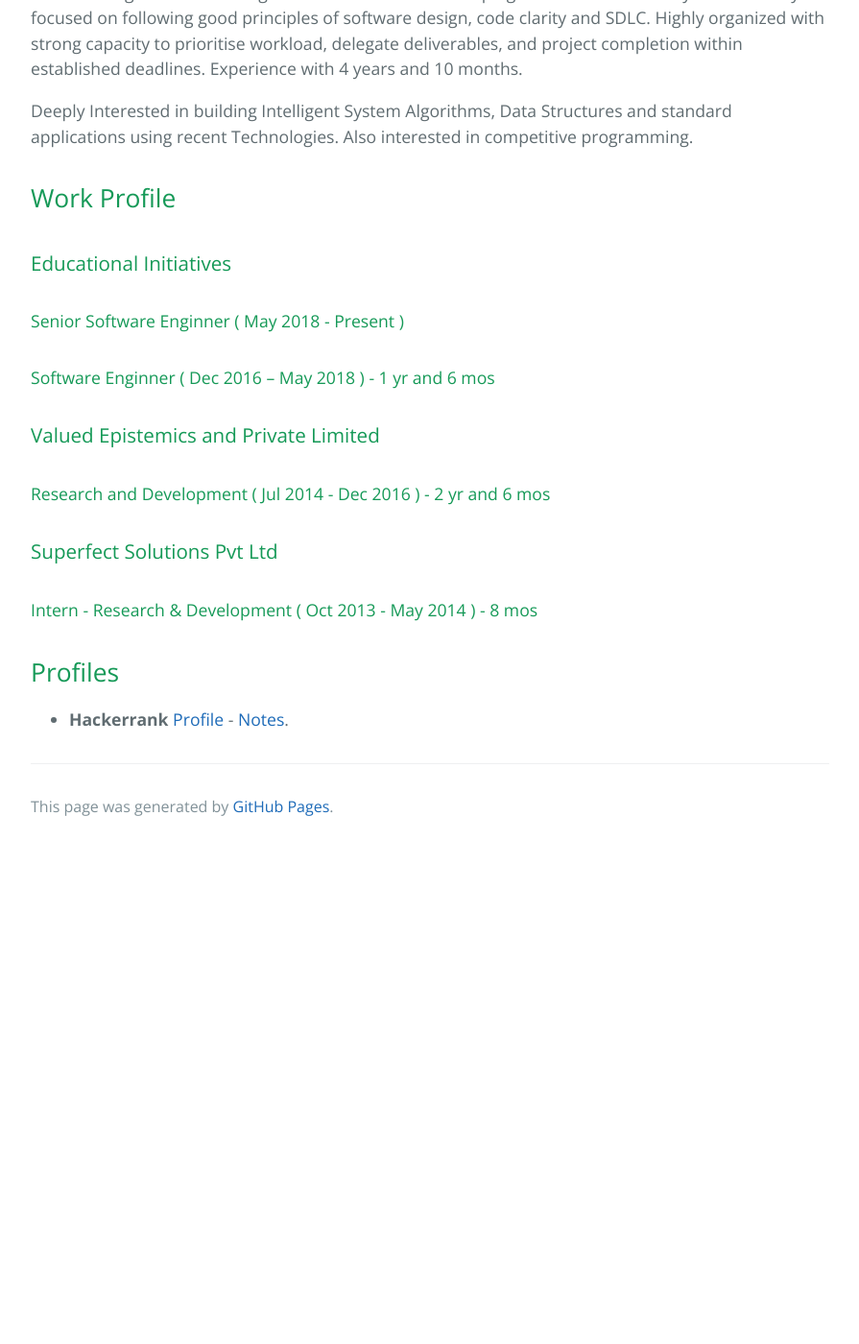
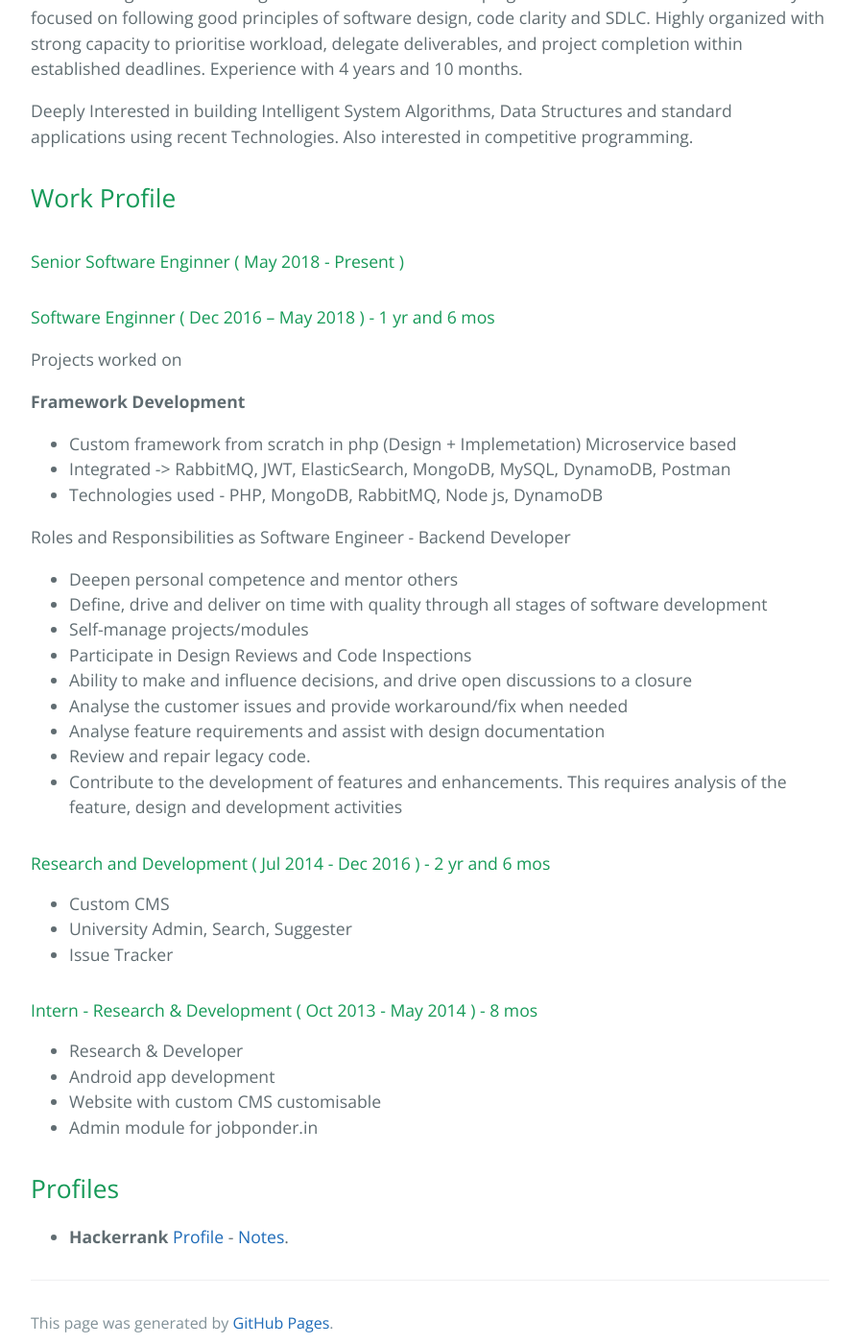
Before and after one commit to dhayalramk/dhayalramk.github.io, a Jekyll site: the page built from index.md, in a window 1280 px wide and 1400 px high, scrolled down 440 px. Shown: the whole window at 96% size, without its empty margins (192-1087 px from the left). Built offline with Jekyll 4.4.1, drawn with Linux system fonts in a browser that asks for light colours; our own code applies the rules of GitHub Pages for plain Markdown files; before the commit the page ends 1324 px from its top, so only the background shows below that.

Commit message:
Adding work profile

```diff
--- a/index.md
+++ b/index.md
@@ -13,19 +13,42 @@
 
 ## Work Profile
 
-###  Educational Initiatives
-
 #### Senior Software Enginner ( May 2018 - Present )
 
 #### Software Enginner ( Dec 2016 – May 2018 ) - 1 yr and 6 mos
 
-### Valued Epistemics and Private Limited
+Projects worked on
+
+**Framework Development**
+
+* Custom framework from scratch in php (Design + Implemetation) Microservice based
+* Integrated -> RabbitMQ, JWT, ElasticSearch, MongoDB, MySQL, DynamoDB, Postman
+* Technologies used - PHP, MongoDB, RabbitMQ, Node js, DynamoDB
+
+Roles and Responsibilities as Software Engineer - Backend Developer
+
+* Deepen personal competence and mentor others
+* Define, drive and deliver on time with quality through all stages of software development
+* Self-manage projects/modules
+* Participate in Design Reviews and Code Inspections
+* Ability to make and influence decisions, and drive open discussions to a closure
+* Analyse the customer issues and provide workaround/fix when needed
+* Analyse feature requirements and assist with design documentation
+* Review and repair legacy code.
+* Contribute to the development of features and enhancements. This requires analysis of the feature, design and development activities
 
 #### Research and Development ( Jul 2014 - Dec 2016 ) - 2 yr and 6 mos
 
-### Superfect Solutions Pvt Ltd
+* Custom CMS
+* University Admin, Search, Suggester
+* Issue Tracker
 
 #### Intern - Research & Development ( Oct 2013 - May 2014 ) - 8 mos
+
+* Research & Developer
+* Android app development
+* Website with custom CMS customisable
+* Admin module for jobponder.in
 
 
 ## Profiles
```
